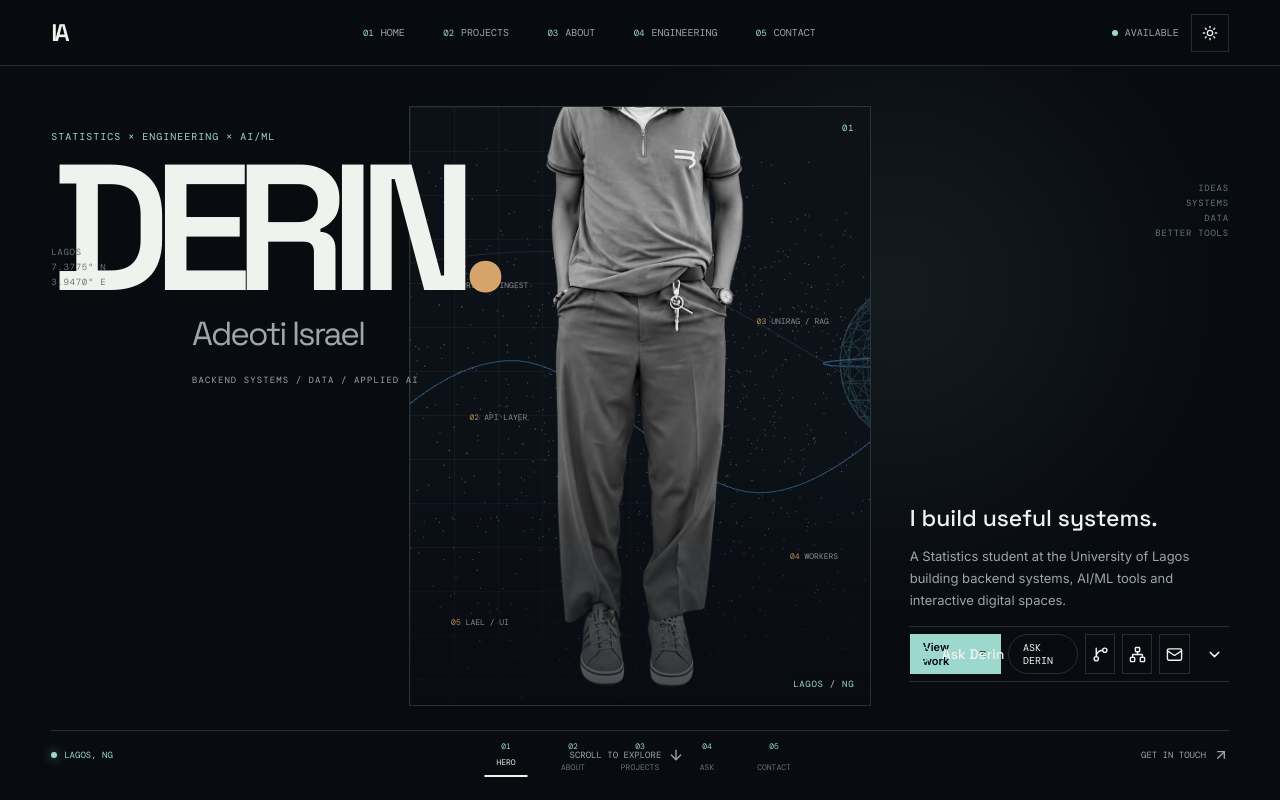
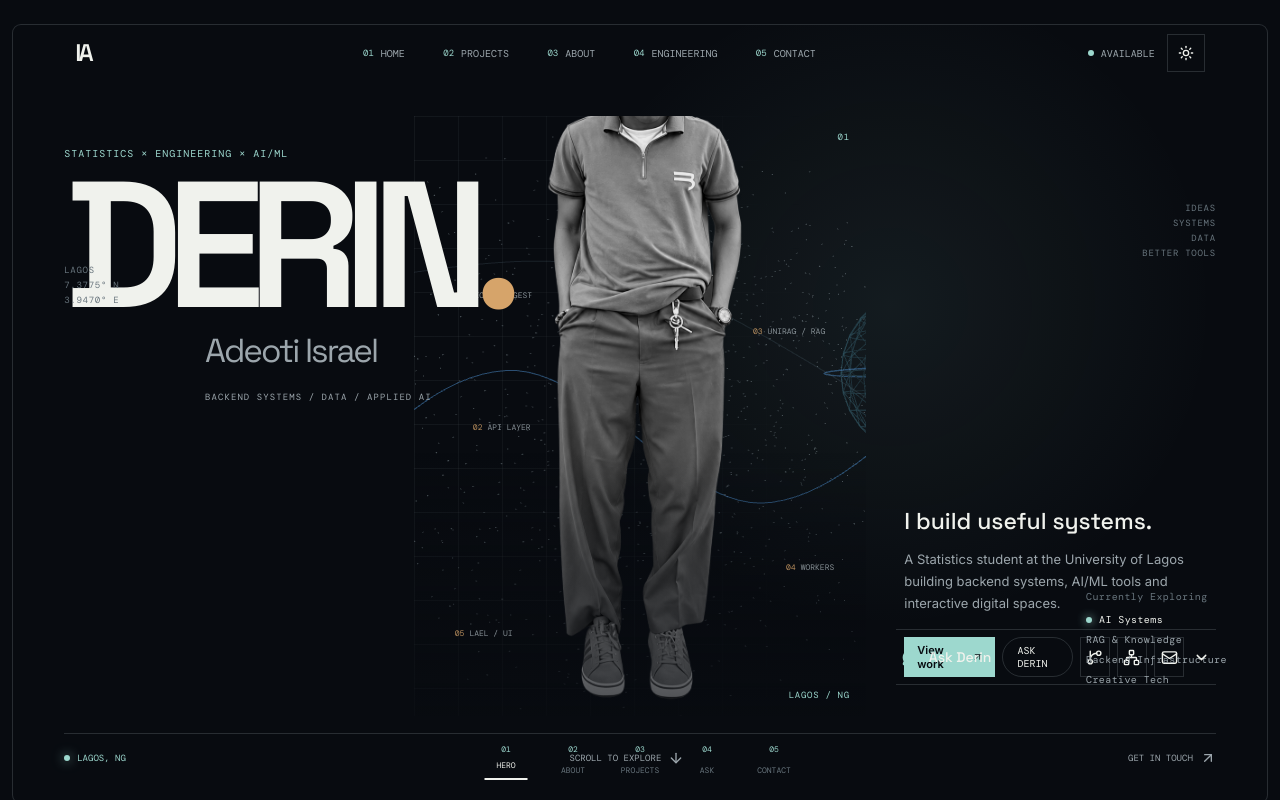
Before and after one commit to oluwaisrael/Portfolio, a React (Vite) app: page / in a window 1280 px wide. Shown: the top 800 px of the page. Built offline with nearby package versions, Linux system fonts and the light colour scheme.

Commit message:
match reference exhibition shell composition

```diff
--- a/src/components/Hero.tsx
+++ b/src/components/Hero.tsx
@@ -194,6 +194,13 @@ function Hero({ sceneMode }: { sceneMode: SceneMode }) {
         <span>DATA</span>
         <span>BETTER TOOLS</span>
       </div>
+      <div className="hero-exploring" aria-label="Currently exploring">
+        <span>Currently Exploring</span>
+        <strong><i /> AI Systems</strong>
+        <span>RAG &amp; Knowledge</span>
+        <span>Backend Infrastructure</span>
+        <span>Creative Tech</span>
+      </div>
       <div className="hero-stage">
         <div className="hero-image" aria-label="Portrait of Adeoti Israel">
           <div className="hero-portrait-grid" aria-hidden="true" />
--- a/src/index.css
+++ b/src/index.css
@@ -72,3 +72,23 @@
   .mobile-dock a:hover, .mobile-dock a:focus-visible { color:var(--accent); }
   .site-footer { padding-bottom:92px; }
 }
+
+/* Final reference shell: the page reads as one framed exhibition, not a loose stack. */
+.site { max-width:1500px; margin:24px auto 0; padding:0 12px; }
+.nav { position:absolute; top:24px; left:50%; width:calc(100% - 48px); max-width:1476px; height:58px; transform:translateX(-50%); border:0; background:transparent; backdrop-filter:none; }
+.hero { position:relative; min-height:calc(100svh - 48px); margin:0; padding-top:58px; border:1px solid var(--line); border-radius:9px; overflow:hidden; }
+.hero-image { border:0; background:transparent; }
+.hero-image::after { background:linear-gradient(180deg,transparent 56%,color-mix(in srgb,var(--bg) 72%,transparent)); }
+.hero-exploring { position:absolute; z-index:7; right:3.2%; bottom:15%; display:grid; gap:7px; color:var(--muted); font:10px var(--mono); letter-spacing:.04em; }
+.hero-exploring span:first-child { margin-bottom:3px; color:var(--quiet); }
+.hero-exploring strong { display:flex; align-items:center; gap:7px; color:var(--ink); font:400 10px var(--mono); }
+.hero-exploring i { width:6px; height:6px; border-radius:50%; background:var(--accent); box-shadow:0 0 10px var(--accent); }
+.editorial-overview { border-radius:9px; overflow:hidden; }
+
+@media (max-width:759px) {
+  .site { margin:0; padding:0; }
+  .nav { top:0; width:100%; height:62px; padding-inline:18px; }
+  .hero { min-height:100svh; border-radius:0; border-top:0; padding-top:62px; }
+  .hero-exploring { display:none; }
+  .editorial-overview { border-radius:0; }
+}
```
